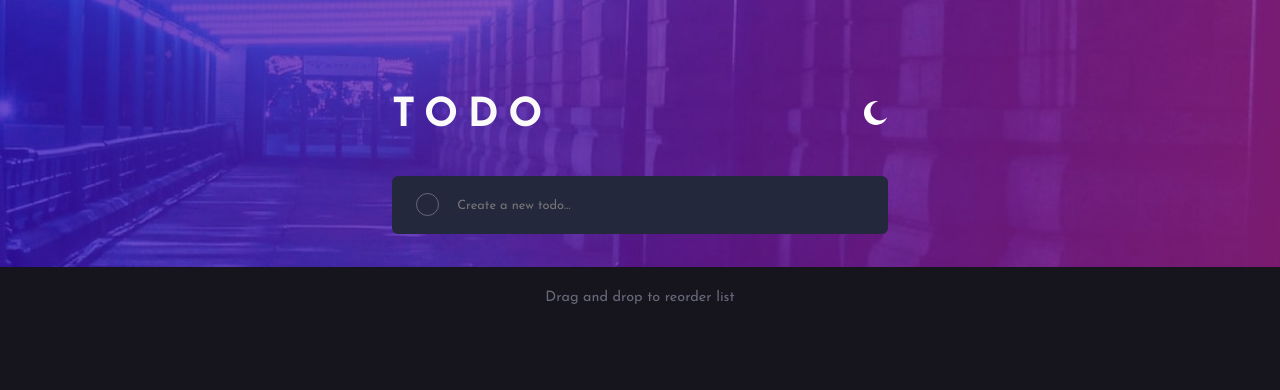
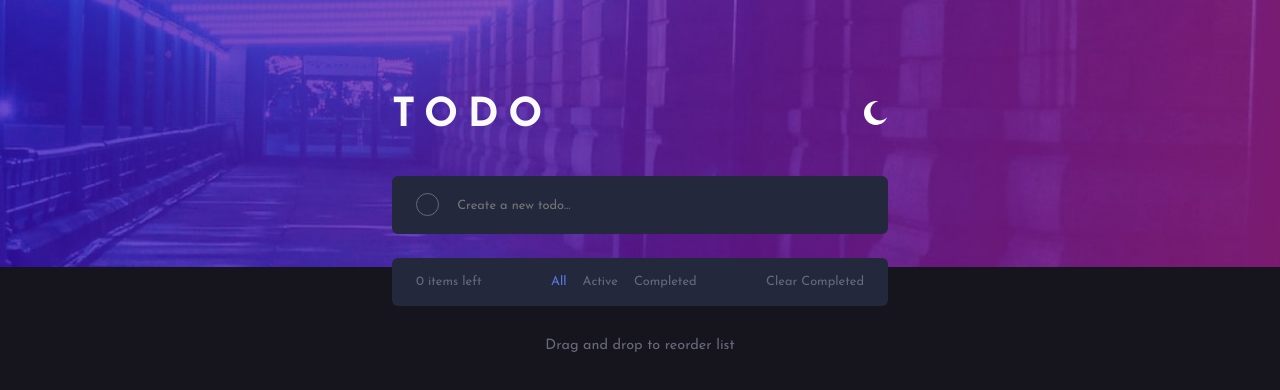
Before and after one commit to AAAnanastya/todo-app, a React app: page / in a window 1280 px wide. Shown: the top 390 px of the page. Built offline with nearby package versions, Linux system fonts and the light colour scheme; the HTML template or start-up script is replaced by a standard one.

Commit message:
Add Todo list status bar

```diff
--- a/src/App.tsx
+++ b/src/App.tsx
@@ -42,12 +42,22 @@ function App(): JSX.Element {
     setTodos(newParams);
   }
 
+  function handleDeleteCompleted() {
+    let activeTasks: Todo[] = todos.filter((todo) => todo.state === 'active');
+    setTodos(activeTasks);
+  }
+
   return (
     <div className={`background ${theme}`}>
       <div className="content_container">
         <Header />
         <TaskInput onAddTodo={handleAddTodo} />
-        <TaskList todos={todos} onDeleteTask={handleDeleteTask} onStatusChange={handleTaskStatusChange} />
+        <TaskList
+          todos={todos}
+          onDeleteTask={handleDeleteTask}
+          onStatusChange={handleTaskStatusChange}
+          onClearCompleted={handleDeleteCompleted}
+        />
         <Footer />
       </div>
     </div>
--- a/src/components/TaskList.module.css
+++ b/src/components/TaskList.module.css
@@ -1,9 +1,12 @@
 .todo-container {
   width: 100%;
   height: max-content;
+  border-radius: 6px;
+}
+
+.todo-container ul {
   margin: 0;
   padding: 0;
-  border-radius: 6px;
 }
 
 .todo-container.dark {
@@ -13,3 +16,34 @@
 .todo-container.light {
   background-color: var(--color-light-gray);
 }
+
+.task-bar {
+  height: 3rem;
+  display: flex;
+  justify-content: space-between;
+  align-items: center;
+  padding-inline: 1.5rem;
+}
+
+.task-bar p {
+  color: var(--color-dark-gray-purple);
+  font-size: 0.8rem;
+  cursor: pointer;
+}
+
+.task-bar p:hover {
+  color: var(--color-light-gray);
+}
+
+.task-bar p.non-click {
+  pointer-events: none;
+}
+
+.task-bar p.active {
+  color: var(--color-purple-blue);
+}
+
+.task-navigation {
+  display: flex;
+  gap: 1rem;
+}
--- a/src/components/TaskList.tsx
+++ b/src/components/TaskList.tsx
@@ -2,6 +2,7 @@ import { useTheme } from './ThemeContext';
 
 import TaskItem from './TaskItem';
 import styles from './TaskList.module.css';
+import { useState } from 'react';
 
 type Todo = {
   task: string;
@@ -12,16 +13,60 @@ interface TaskListProps {
   todos: Todo[];
   onDeleteTask: (task: string) => void;
   onStatusChange: (task: string) => void;
+  onClearCompleted: () => void;
 }
 
-export default function TaskList({ todos, onDeleteTask, onStatusChange }: TaskListProps): JSX.Element {
+export default function TaskList({ todos, onDeleteTask, onStatusChange, onClearCompleted }: TaskListProps): JSX.Element {
   const { theme } = useTheme();
+  const [filters, setFilters] = useState<string>('all');
+  const [selectedFilter, setSelectedFilter] = useState<string>('all');
+
+  const taskLeftNum = todos.filter((todo) => todo.state === 'active').length;
 
   return (
-    <ul className={`${styles['todo-container']} ${styles[theme]}`}>
-      {todos.map((todo) => (
-        <TaskItem key={todo.task} task={todo.task} status={todo.state} toDelete={onDeleteTask} statusChange={onStatusChange} />
-      ))}
-    </ul>
+    <div className={`${styles['todo-container']} ${styles[theme]}`}>
+      <ul>
+        {filters === 'all'
+          ? todos.map((todo) => (
+              <TaskItem key={todo.task} task={todo.task} status={todo.state} toDelete={onDeleteTask} statusChange={onStatusChange} />
+            ))
+          : todos
+              .filter((todo) => todo.state === filters)
+              .map((todo) => (
+                <TaskItem key={todo.task} task={todo.task} status={todo.state} toDelete={onDeleteTask} statusChange={onStatusChange} />
+              ))}
+      </ul>
+
+      <div className={styles['task-bar']}>
+        <p className={styles['non-click']}>{taskLeftNum} items left</p>
+        <div className={styles['task-navigation']}>
+          <p
+            className={`${selectedFilter === 'all' && styles.active}`}
+            onClick={() => {
+              setFilters('all');
+              setSelectedFilter('all');
+            }}>
+            All
+          </p>
+          <p
+            className={`${selectedFilter === 'active' && styles.active}`}
+            onClick={() => {
+              setFilters('active');
+              setSelectedFilter('active');
+            }}>
+            Active
+          </p>
+          <p
+            className={`${selectedFilter === 'done' && styles.active}`}
+            onClick={() => {
+              setFilters('done');
+              setSelectedFilter('done');
+            }}>
+            Completed
+          </p>
+        </div>
+        <p onClick={onClearCompleted}>Clear Completed</p>
+      </div>
+    </div>
   );
 }
```
